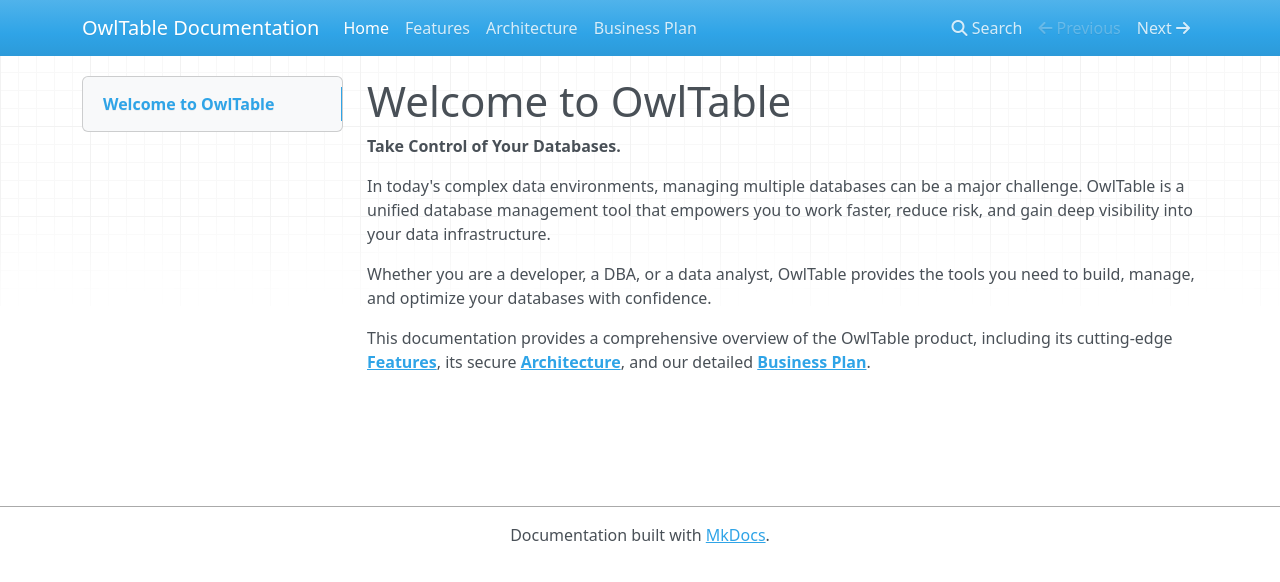
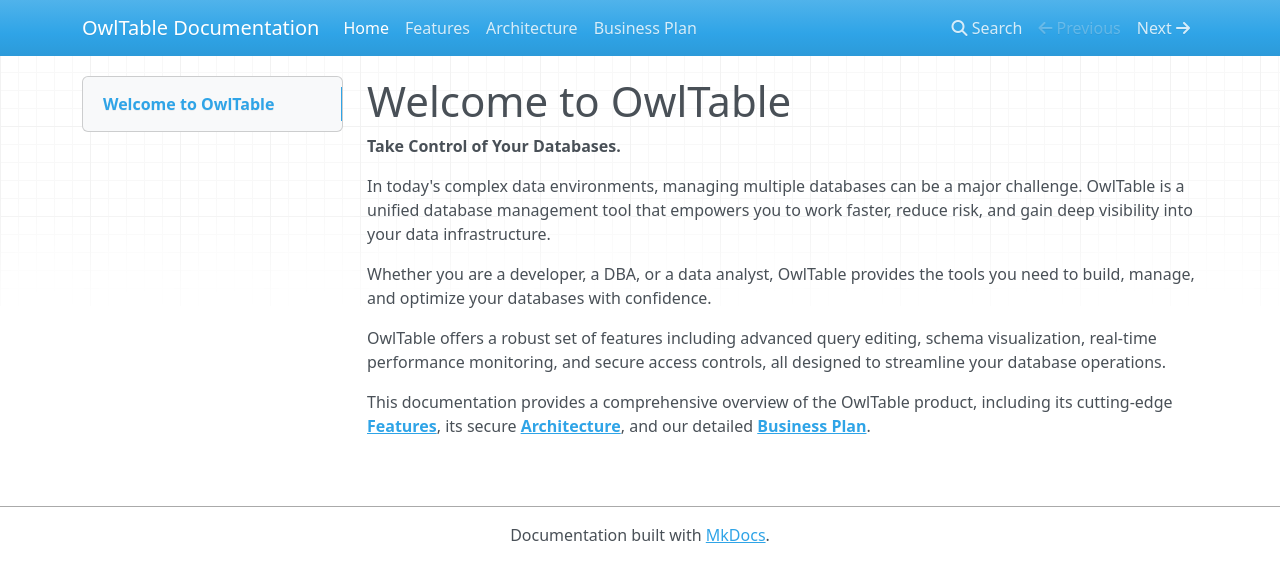
Before and after one commit to yehoshuas1978/owltable-landing-page, an MkDocs documentation site: the page built from documentation/docs/index.md, in a window 1280 px wide. Shown: the top 582 px of the page. Built offline with MkDocs 1.6.1, drawn with Linux system fonts in a browser that asks for light colours; nearby versions of some CDN libraries.

Commit message:
update documentation to include additional features of OwlTable

```diff
--- a/documentation/docs/index.md
+++ b/documentation/docs/index.md
@@ -6,4 +6,6 @@
 
 Whether you are a developer, a DBA, or a data analyst, OwlTable provides the tools you need to build, manage, and optimize your databases with confidence.
 
+OwlTable offers a robust set of features including advanced query editing, schema visualization, real-time performance monitoring, and secure access controls, all designed to streamline your database operations.
+
 This documentation provides a comprehensive overview of the OwlTable product, including its cutting-edge **[Features](features.md)**, its secure **[Architecture](architecture.md)**, and our detailed **[Business Plan](business_plan.md)**.
```
